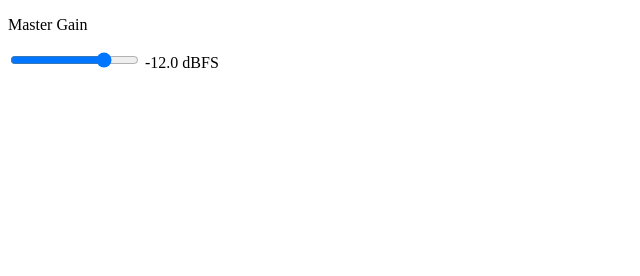
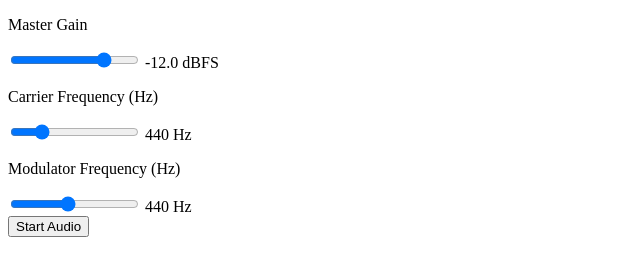
Before and after one commit to RulerPrime/Proj-3, a plain HTML site: page index.html in a window 1280 px wide. Shown: the whole page, without its empty margins (0-640 px from the left). Drawn offline with Linux system fonts and the light colour scheme.

Commit message:
Update index.html

```diff
--- a/index.html
+++ b/index.html
@@ -3,7 +3,7 @@
   <head>
     <meta charset="UTF-8" />
     <meta name="viewport" content="width=device-width, initial-scale=1.0" />
-    <title>Document</title>
+    <title>Ring Modulator Synth</title>
   </head>
   <body>
     <div>
@@ -17,5 +17,31 @@
         value="-12.0" />
       <label for="masterFader" id="fadeLabel">-12.0 dBFS</label>
     </div>
+
+    <div>
+      <p>Carrier Frequency (Hz)</p>
+      <input id="frequency" type="range" min="20" max="2000" value="440" />
+      <label for="frequency" id="frequencyLabel">440 Hz</label>
+    </div>
+
+    <div>
+      <p>Modulator Frequency (Hz)</p>
+      <input
+        id="modulatorFrequency"
+        type="range"
+        min="1"
+        max="1000"
+        value="440" />
+      <label for="modulatorFrequency" id="modulatorFrequencyLabel"
+        >440 Hz</label
+      >
+    </div>
+
+    <div>
+      <button id="startButton">Start Audio</button>
+    </div>
+
+    <!-- Link to external script.js file -->
+    <script src="script.js"></script>
   </body>
 </html>
```
